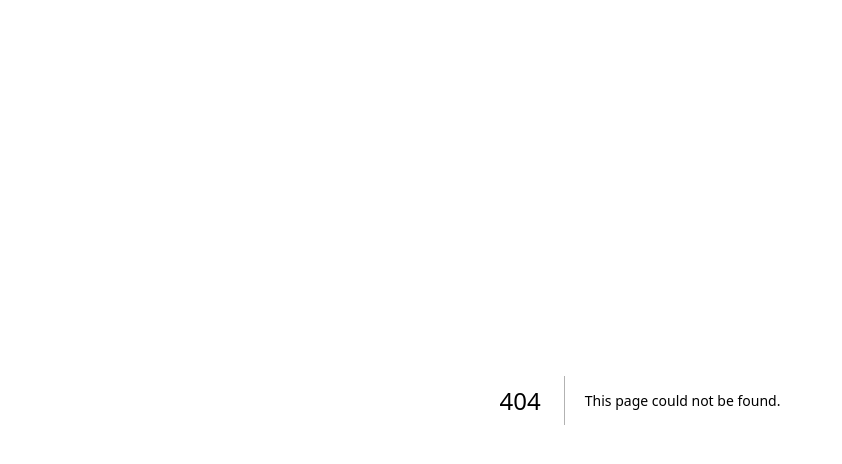
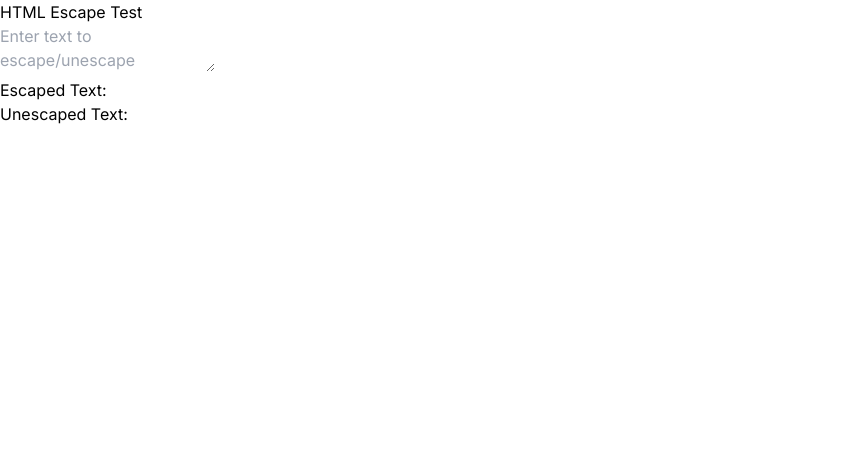
Before and after one commit to outslept/converters-encodething, a Next.js app: page /string/html-escape in a window 1280 px wide. Before the commit this address had no page. Shown: the top 464 px of the page, without its empty margins (0-842 px from the left). Built offline with nearby package versions, Linux system fonts and the light colour scheme.

Commit message:
added html escape page

```diff
--- /dev/null
+++ b/app/string/html-escape/page.tsx
@@ -0,0 +1,25 @@
+"use client";
+import useHTMLEscape from "@/hook/useHTMLEscape";
+import React from "react";
+
+const HTMLEscapeTest = () => {
+  const [inputText, setInputText] = React.useState("");
+  const { escapedText, unescape } = useHTMLEscape(inputText);
+
+  return (
+    <div>
+      <h2>HTML Escape Test</h2>
+      <textarea
+        value={inputText}
+        onChange={(e) => setInputText(e.target.value)}
+        placeholder="Enter text to escape/unescape"
+      />
+      <h3>Escaped Text:</h3>
+      <pre>{escapedText}</pre>
+      <h3>Unescaped Text:</h3>
+      <pre>{unescape()}</pre>
+    </div>
+  );
+};
+
+export default HTMLEscapeTest;
```
Also changed, not shown: hook/useCapitalize.ts (renamed from hook/useCapitalize.tsx).
